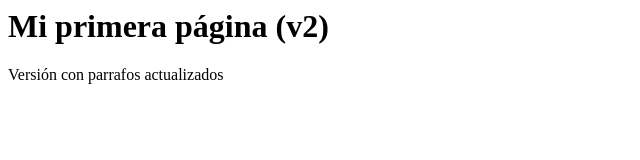
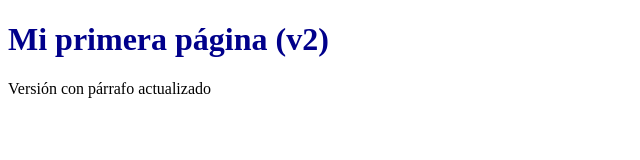
Before and after one commit to AlonsoRJ/index.html, a plain HTML site: page index.html in a window 1280 px wide. Shown: the whole page, without its empty margins (0-640 px from the left). Drawn offline with Linux system fonts and the light colour scheme.

Commit message:
Update index.html

```diff
--- a/index.html
+++ b/index.html
@@ -1,2 +1,12 @@
-<h1>Mi primera página (v2)</h1>
-<p>Versión con parrafos actualizados</p>
+<!DOCTYPE html>
+<html lang="es">
+<head>
+  <meta charset="UTF-8" />
+  <title>Mi primera página</title>
+  <link rel="stylesheet" href="style.css" />
+</head>
+<body>
+  <h1>Mi primera página (v2)</h1>
+  <p>Versión con párrafo actualizado</p>
+</body>
+</html>
```
